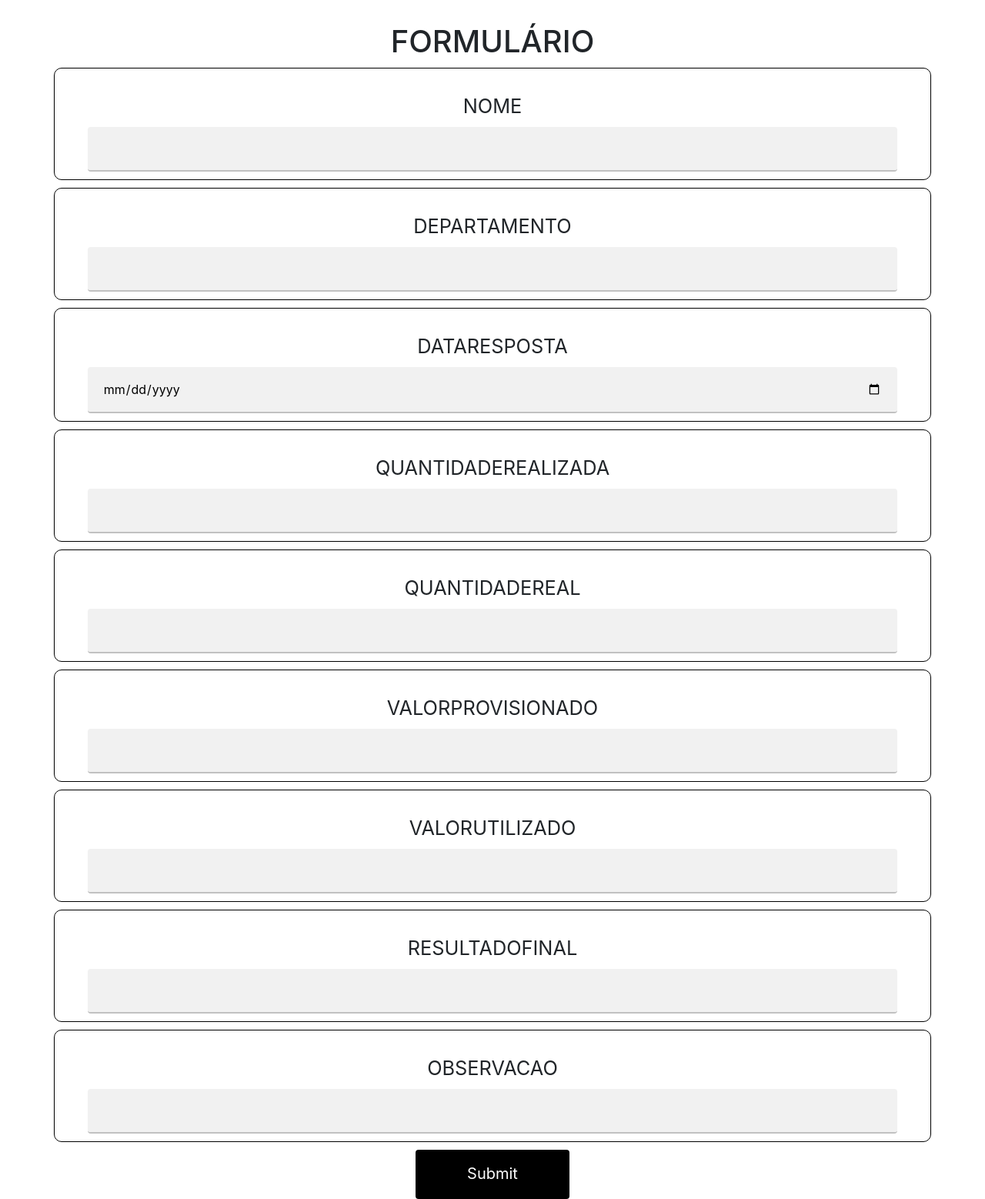
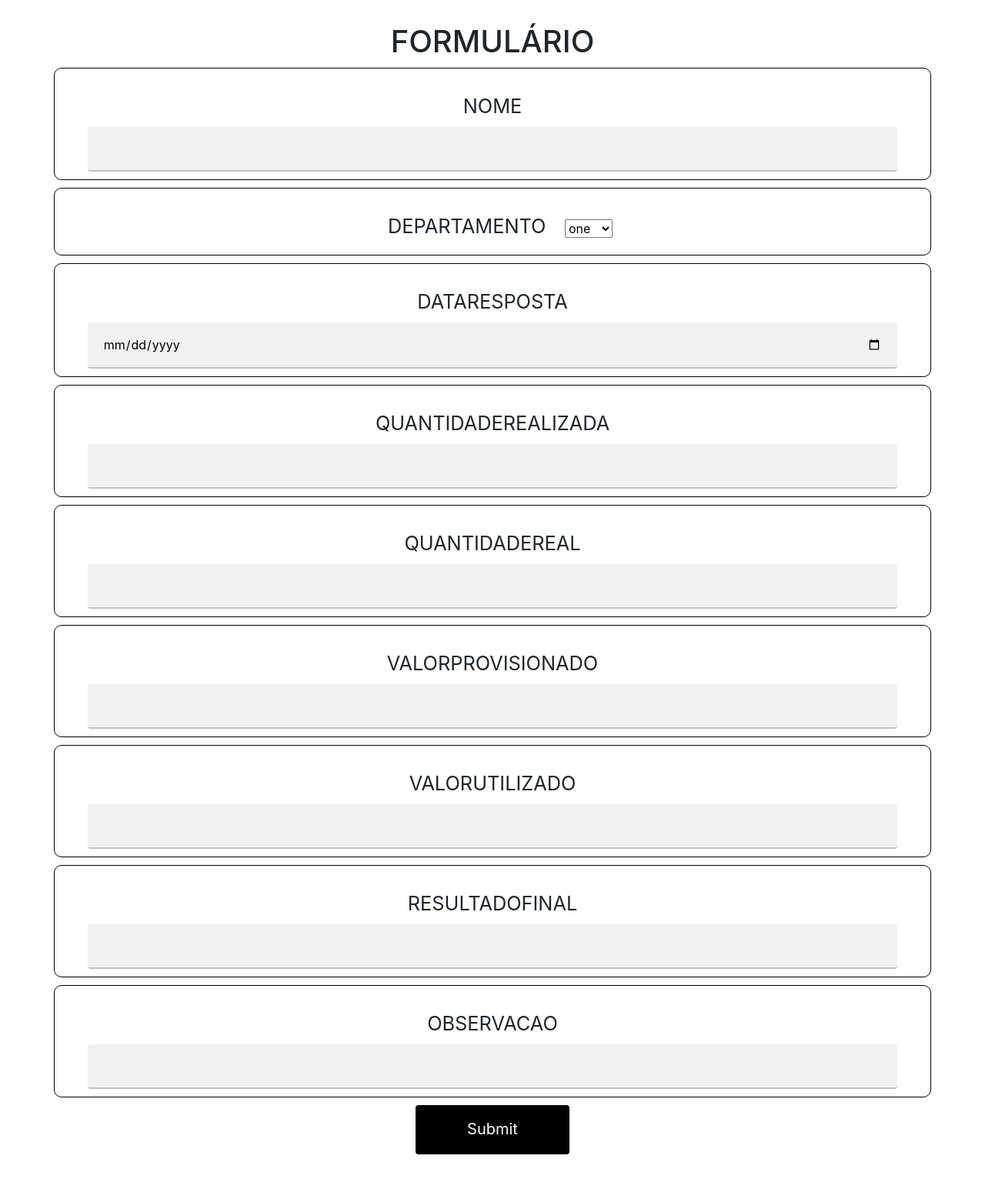
Before and after one commit to eduardo8457/form-in-flask-Mysql, a Flask app: page / in a window 1280 px wide. Shown: the whole page at 77% size. After the commit the page ends 1500 px from the top, so only its background shows below. Run offline with Flask 2, Linux system fonts and the light colour scheme; some libraries are stand-ins or nearby versions.

Commit message:
Adicionar Alteração do css no formulário, colocando um select no Departamento

```diff
--- a/templates/index.html
+++ b/templates/index.html
@@ -5,7 +5,7 @@
     <meta name="viewport" content="width=device-width, initial-scale=1.0">
     <meta http-equiv="X-UA-Compatible" content="ie=edge">
     <link rel="stylesheet" href="{{ url_for('static',filename='estilo.css') }}">
-    <link rel="stylesheet" href="{{ url_for('static',filename='bootstrap.min.css') }}">
+    <link rel="stylesheet" href="{{url_for('static', filename= 'css/bootstrap.min.css') }}">
     <!-- <link href="https://stackpath.bootstrapcdn.com/bootstrap/4.4.1/css/bootstrap.min.css" rel="stylesheet"> -->
     <title>Formulário</title>
 </head>
@@ -22,7 +22,12 @@
 
             <div class="container">
                 <label for="">Departamento</label>
-                <input type="text" name="Departamento" class="select"> <br>
+                    <select id = "myList" name="Departamento" class="select">
+                        <option value = "1">one</option>
+                        <option value = "2">two</option>
+                        <option value = "3">three</option>
+                        <option value = "4">four</option>
+                    </select> <br>
             </div>
 
              <div class="container">
```
